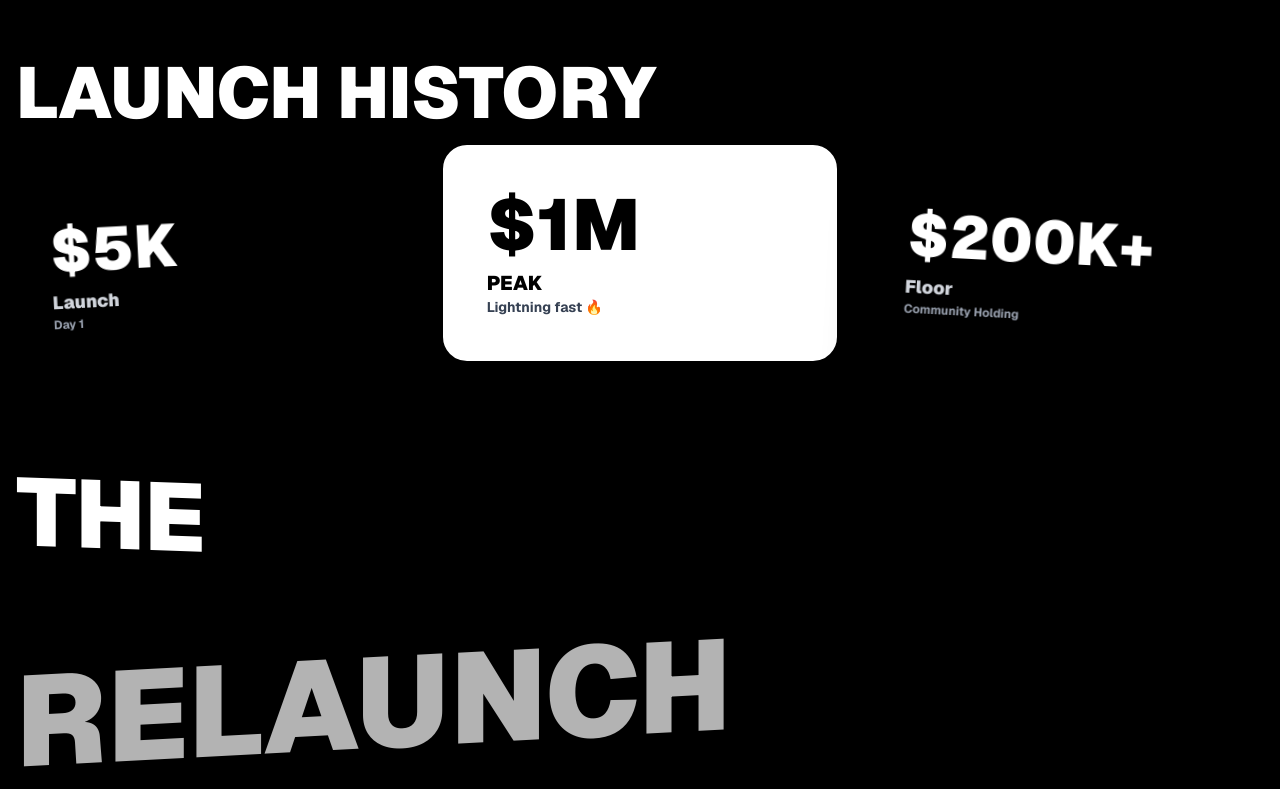
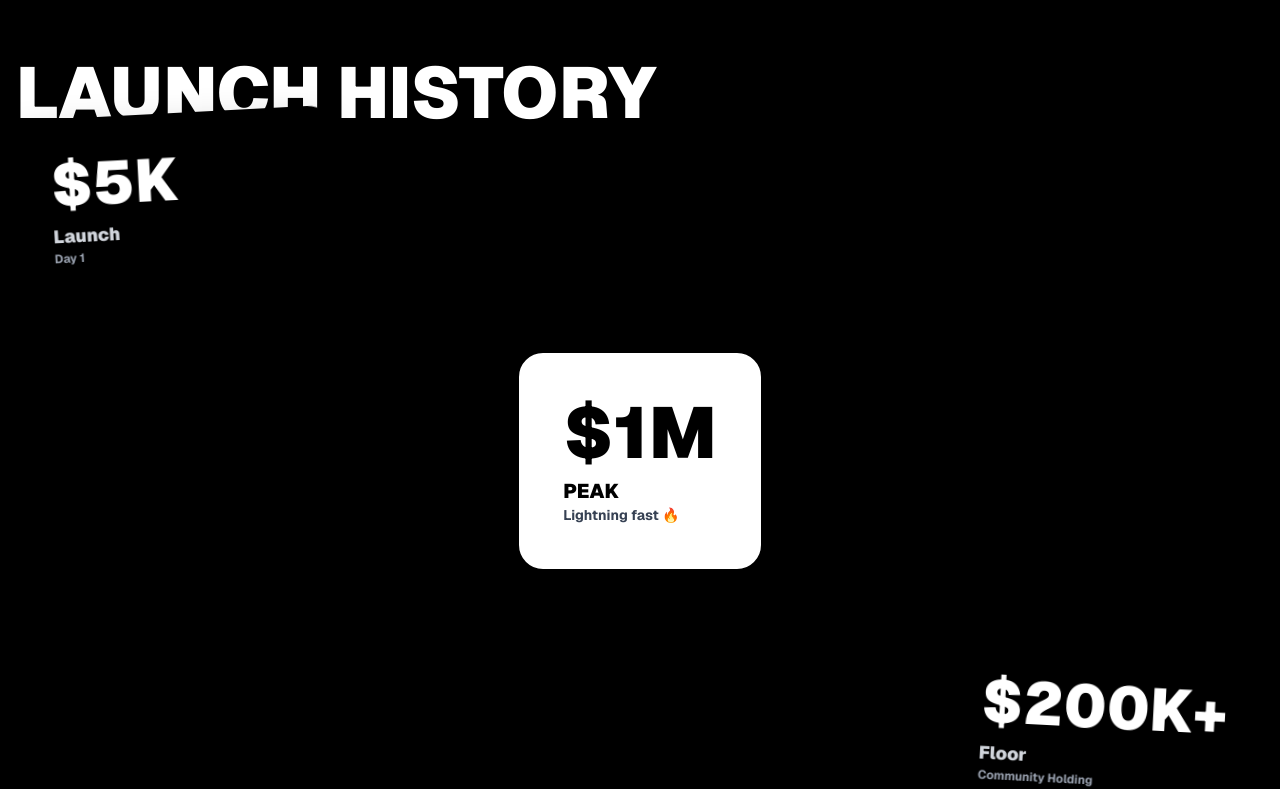
Before and after one commit to audifyx/v0-meme-coin-website, a Next.js app: page / in a window 1280 px wide. Shown: the part 4099-4888 px from the top of the page. Built offline with nearby package versions, Linux system fonts and the light colour scheme.

Commit message:
fix: stack launch history cards vertically
Position cards with staggered translations for better layout.

```diff
--- a/components/About.tsx
+++ b/components/About.tsx
@@ -98,10 +98,10 @@ export default function About() {
             LAUNCH HISTORY
           </h3>
 
-          <div className="grid grid-cols-1 md:grid-cols-3 gap-8">
-            {/* $5K Card - top left, rotated */}
-            <div className="animate-fade-in-up transform md:-rotate-3 hover:rotate-0 smooth-transition">
-              <div className="group bg-black text-white rounded-3xl p-8 border-4 border-black shadow-heavy hover:shadow-2xl smooth-transition relative overflow-hidden h-full">
+          <div className="space-y-6 md:space-y-0 relative">
+            {/* $5K Card - up position */}
+            <div className="animate-fade-in-up transform md:-translate-y-16 md:-rotate-3 hover:rotate-0 smooth-transition md:max-w-xs">
+              <div className="group bg-black text-white rounded-3xl p-8 border-4 border-black shadow-heavy hover:shadow-2xl smooth-transition relative overflow-hidden">
                 <div className="absolute inset-0 bg-white opacity-0 group-hover:opacity-10 smooth-transition"></div>
                 <p className="text-6xl font-black mb-2 relative z-10">$5K</p>
                 <p className="font-black text-lg text-gray-300 relative z-10">Launch</p>
@@ -109,9 +109,9 @@ export default function About() {
               </div>
             </div>
 
-            {/* $1M Card - center, larger and raised */}
-            <div className="animate-fade-in-up stagger-item-2 transform md:-translate-y-8 hover:translate-y-0 smooth-transition">
-              <div className="group bg-white text-black rounded-3xl p-10 border-4 border-white shadow-heavy hover:shadow-2xl smooth-transition relative overflow-hidden h-full">
+            {/* $1M Card - center, largest */}
+            <div className="animate-fade-in-up stagger-item-2 md:flex md:justify-center md:-translate-y-2">
+              <div className="group bg-white text-black rounded-3xl p-10 border-4 border-white shadow-heavy hover:shadow-2xl smooth-transition relative overflow-hidden md:max-w-sm">
                 <div className="absolute -inset-2 bg-black opacity-0 group-hover:opacity-10 blur-lg smooth-transition"></div>
                 <p className="text-7xl font-black mb-2 relative z-10">$1M</p>
                 <p className="font-black text-xl text-black relative z-10">PEAK</p>
@@ -119,9 +119,9 @@ export default function About() {
               </div>
             </div>
 
-            {/* $200K+ Card - bottom right, rotated */}
-            <div className="animate-fade-in-up stagger-item-3 transform md:rotate-3 hover:rotate-0 smooth-transition">
-              <div className="group bg-black text-white rounded-3xl p-8 border-4 border-black shadow-heavy hover:shadow-2xl smooth-transition relative overflow-hidden h-full">
+            {/* $200K+ Card - down position */}
+            <div className="animate-fade-in-up stagger-item-3 transform md:translate-y-16 md:rotate-3 hover:rotate-0 smooth-transition md:max-w-xs md:ml-auto">
+              <div className="group bg-black text-white rounded-3xl p-8 border-4 border-black shadow-heavy hover:shadow-2xl smooth-transition relative overflow-hidden">
                 <div className="absolute inset-0 bg-white opacity-0 group-hover:opacity-10 smooth-transition"></div>
                 <p className="text-6xl font-black mb-2 relative z-10">$200K+</p>
                 <p className="font-black text-lg text-gray-300 relative z-10">Floor</p>
```
